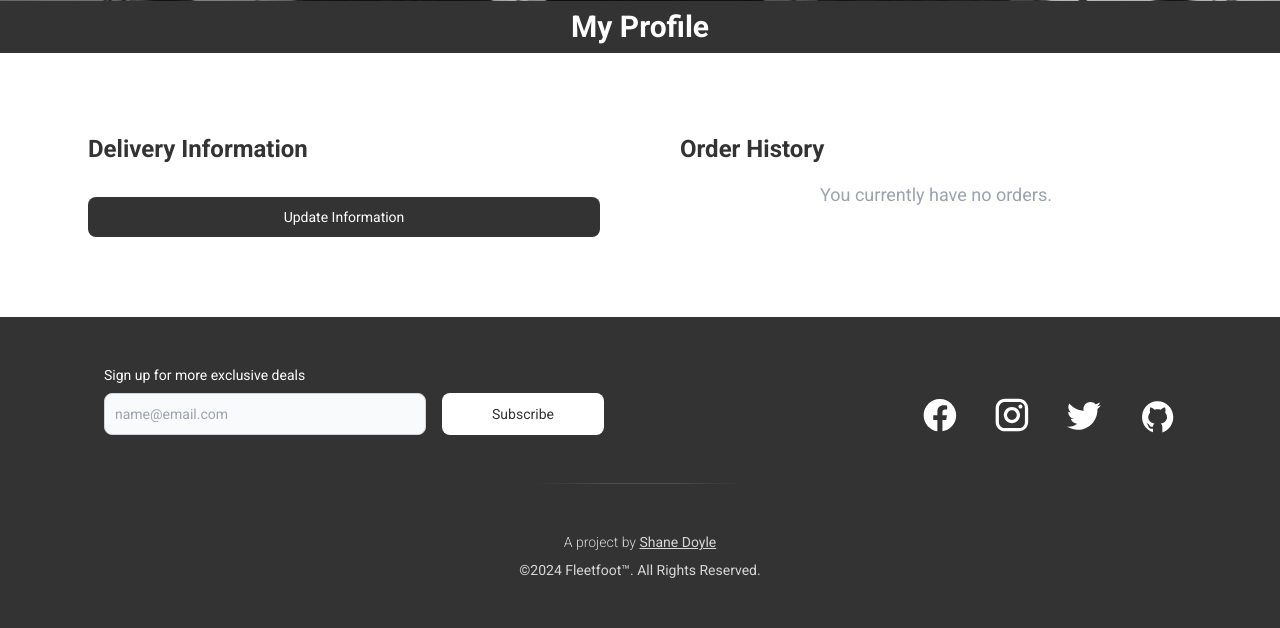
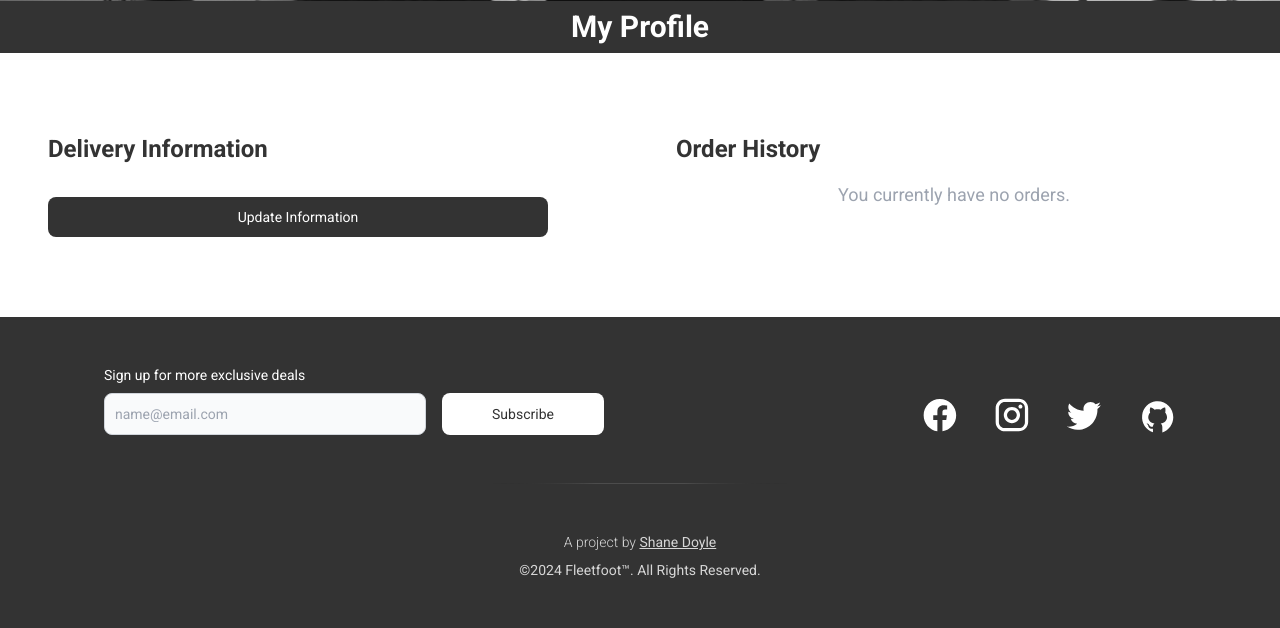
Before and after one commit to ShaneDoyleDev/fleetfoot, a Django app: template profiles/templates/profiles/profile.html in a window 1280 px wide. Shown: the part 484-1112 px from the top of the page. Run offline with Django 4.2, Linux system fonts and the light colour scheme; the template is opened without the code that fills it, so the values that code supplies are empty; some libraries are stand-ins or nearby versions.

Commit message:
fix(profiles/profile): adjust column spacing for profile page

```diff
--- a/profiles/templates/profiles/profile.html
+++ b/profiles/templates/profiles/profile.html
@@ -155,9 +155,9 @@
         <h2 class="font-black text-white">My Profile</h2>
     </div>
 
-    <section class="flex flex-col items-center justify-between gap-32 sm:gap-20 px-12 py-20 md:items-start md:flex-row md:max-w-[1200px] mx-auto">
+    <section class="flex flex-col items-center justify-between md:gap-20 lg:gap-32 gap-24 px-12 py-20 md:items-start md:flex-row md:max-w-[1300px] mx-auto">
         <!-- Delivery Information -->
-        <form id="profile-form" method="POST" action="{% url "profile" %}" class="w-full sm:w-2/3 md:w-1/2 md:2/3 max-w-[550px] space-y-4">
+        <form id="profile-form" method="POST" action="{% url "profile" %}" class="w-full sm:w-5/6 md:w-1/2 max-w-[500px] space-y-4">
             <h2 class="text-2xl font-bold text-center md:text-left">Delivery Information</h2>
             {% csrf_token %}
             <input type="hidden" name="form_type" value="profile_form">
--- a/theme/static/css/dist/styles.css
+++ b/theme/static/css/dist/styles.css
@@ -877,6 +877,22 @@ h1,
   max-height: 100px;
 }
 
+.max-h-\[1000px\] {
+  max-height: 1000px;
+}
+
+.max-h-\[400px\] {
+  max-height: 400px;
+}
+
+.max-h-\[700px\] {
+  max-height: 700px;
+}
+
+.max-h-\[600px\] {
+  max-height: 600px;
+}
+
 .min-h-screen {
   min-height: 100vh;
 }
@@ -1118,6 +1134,10 @@ h1,
 
 .gap-8 {
   gap: 2rem;
+}
+
+.gap-28 {
+  gap: 7rem;
 }
 
 .gap-x-14 {
@@ -1201,6 +1221,10 @@ h1,
 
 .overflow-x-auto {
   overflow-x: auto;
+}
+
+.overflow-y-auto {
+  overflow-y: auto;
 }
 
 .truncate {
@@ -1894,6 +1918,10 @@ h1,
     width: 66.666667%;
   }
 
+  .sm\:w-5\/6 {
+    width: 83.333333%;
+  }
+
   .sm\:min-w-\[160px\] {
     min-width: 160px;
   }
@@ -1932,6 +1960,10 @@ h1,
 
   .sm\:gap-8 {
     gap: 2rem;
+  }
+
+  .sm\:gap-24 {
+    gap: 6rem;
   }
 
   .sm\:space-y-3 > :not([hidden]) ~ :not([hidden]) {
@@ -2023,6 +2055,10 @@ h1,
     max-width: 36rem;
   }
 
+  .md\:max-w-\[1300px\] {
+    max-width: 1300px;
+  }
+
   .md\:flex-row {
     flex-direction: row;
   }
@@ -2049,6 +2085,18 @@ h1,
 
   .md\:gap-4 {
     gap: 1rem;
+  }
+
+  .md\:gap-28 {
+    gap: 7rem;
+  }
+
+  .md\:gap-24 {
+    gap: 6rem;
+  }
+
+  .md\:gap-20 {
+    gap: 5rem;
   }
 
   .md\:space-y-4 > :not([hidden]) ~ :not([hidden]) {
@@ -2173,6 +2221,10 @@ h1,
     gap: 2rem;
   }
 
+  .lg\:gap-32 {
+    gap: 8rem;
+  }
+
   .lg\:gap-x-28 {
     -moz-column-gap: 7rem;
          column-gap: 7rem;
```
